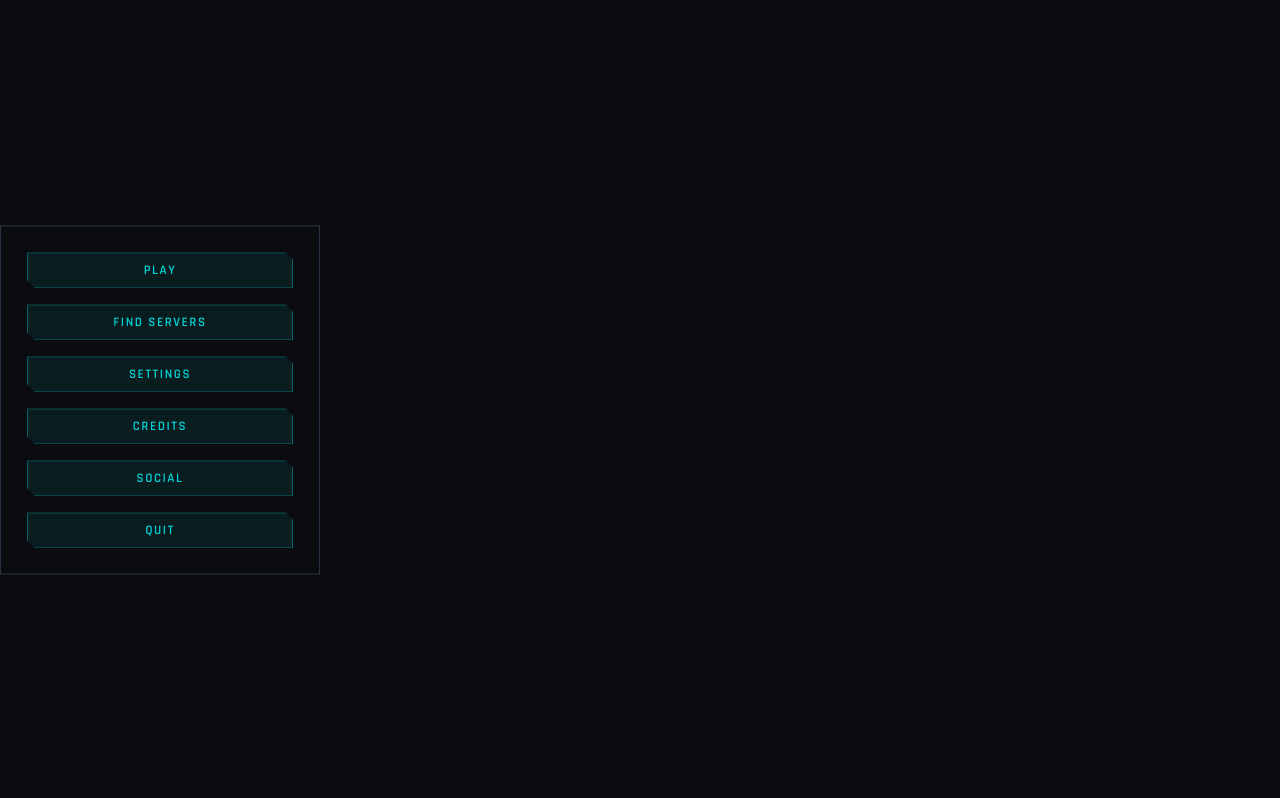
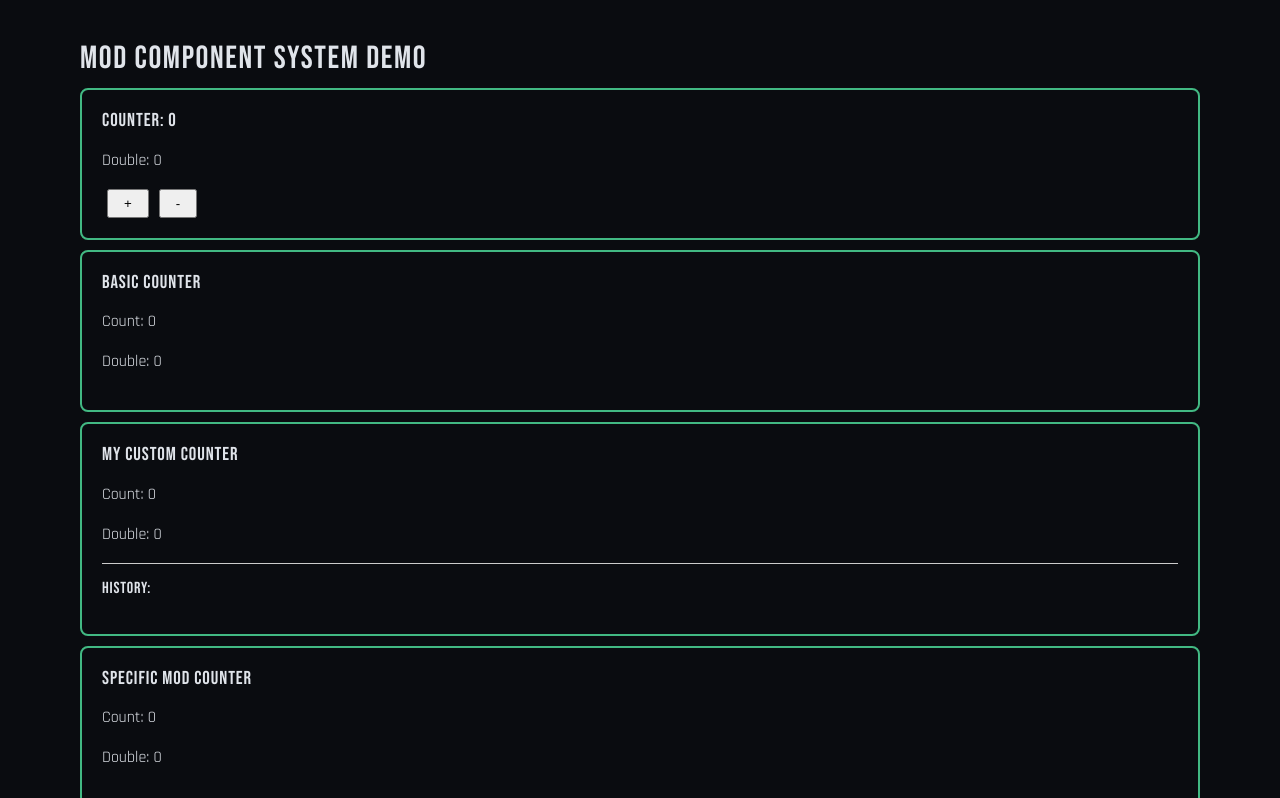
Before and after one commit to ArtemIyX/riftborn-ui, a Vue app: page /menu in a window 1280 px wide. Shown: the top 798 px of the page. Built offline with nearby package versions, Linux system fonts and the light colour scheme.

Commit message:
Mod architecture

```diff
--- a/src/App.vue
+++ b/src/App.vue
@@ -1,17 +1,71 @@
 <template>
-  <GToastContainer/>
+  <div id="app">
+    <h1>Mod Component System Demo</h1>
 
-  <router-view/>
+    <!-- Example 1: Simple usage -->
+    <ModComponent name="CounterWidget" />
 
+    <!-- Example 2: With custom props -->
+    <ModComponent
+      name="CounterDisplay"
+      :props="{
+        title: 'Basic Counter',
+        showHistory: false
+      }"
+    />
+
+    <!-- Example 3: With data object -->
+    <ModComponent
+      name="CounterDisplay"
+      :data="customData"
+    />
+
+    <!-- Example 4: Specify mod ID -->
+    <ModComponent
+      name="CounterDisplay"
+      mod-id="counter-mod"
+      :props="{
+        title: 'Specific Mod Counter',
+        multiplier: 5
+      }"
+    />
+
+    <!-- Example 5: With event handling -->
+    <ModComponent
+      name="CounterWidget"
+      @component-mounted="(name) => console.log('Mounted:', name)"
+      @component-error="(error) => console.error('Error:', error)"
+    />
+
+    <!-- Example 6: Using globally registered component directly -->
+    <CounterWidget />
+    <CounterDisplay :show-history="true" title="Direct Component" />
+  </div>
 </template>
+
+<style>
+#app {
+  max-width: 1200px;
+  margin: 0 auto;
+  padding: 20px;
+}
+</style>
 
 <script setup>
 
+import ModComponent from "@/components/mod/ModComponent.vue";
+import { modSystem } from './assets/mods/ModSystem.js'
+import {ref} from "vue";
 
+const counterMod = modSystem.getMod('counter-mod')
+
+// List all available components
+console.log('Available mod components:', modSystem.listComponents())
+
+const customData = ref({
+  title: 'My Custom Counter',
+  showHistory: true,
+  multiplier: 2
+})
 
 </script>
-
-<style scoped>
-
-
-</style>
--- a/src/assets/mods/ExampleMod.js
+++ /dev/null
@@ -1,59 +0,0 @@
-// mods/counterMod.js
-import { defineStore } from 'pinia'
-
-// Define the store for this mod
-const useCounterModStore = defineStore('counterMod', {
-  state: () => ({
-    count: 0,
-    history: []
-  }),
-  getters: {
-    doubleCount: (state) => state.count * 2
-  },
-  actions: {
-    increment() {
-      this.count++
-      this.history.push({ action: 'increment', timestamp: Date.now() })
-    },
-    decrement() {
-      this.count--
-      this.history.push({ action: 'decrement', timestamp: Date.now() })
-    }
-  }
-})
-
-// Define the mod
-export default {
-  id: 'counter-mod',
-  name: 'Counter Mod',
-  version: '1.0.0',
-  description: 'A simple counter mod',
-
-  // Pinia stores to inject
-  stores: {
-    counter: useCounterModStore
-  },
-
-  // Install Vue components, directives, etc.
-  install(app) {
-    // Register a component
-    app.component('CounterWidget', {
-      setup() {
-        const store = useCounterModStore()
-        return { store }
-      },
-      template: `
-        <div class="counter-widget">
-          <h3>Counter: {{ store.count }}</h3>
-          <button @click="store.increment()">+</button>
-          <button @click="store.decrement()">-</button>
-        </div>
-      `
-    })
-  },
-
-  // Initialize the mod
-  init(app, pinia) {
-    console.log('Counter mod initialized')
-  }
-}
--- /dev/null
+++ b/src/assets/mods/ExampleMod/CounterDisplay.vue
@@ -0,0 +1,63 @@
+<!-- mods/counter/CounterDisplay.vue -->
+<script setup>
+import { useCounterModStore } from './store'
+
+const props = defineProps({
+  showHistory: {
+    type: Boolean,
+    default: false
+  },
+  title: {
+    type: String,
+    default: 'Counter'
+  },
+  multiplier: {
+    type: Number,
+    default: 1
+  }
+})
+
+const store = useCounterModStore()
+</script>
+
+<template>
+  <div class="counter-display">
+    <h3>{{ title }}</h3>
+    <p>Count: {{ store.count * multiplier }}</p>
+    <p>Double: {{ store.doubleCount * multiplier }}</p>
+
+    <div v-if="showHistory" class="history">
+      <h4>History:</h4>
+      <ul>
+        <li v-for="(item, index) in store.history" :key="index">
+          {{ item.action }} at {{ new Date(item.timestamp).toLocaleTimeString() }}
+        </li>
+      </ul>
+    </div>
+  </div>
+</template>
+
+<style scoped>
+.counter-display {
+  padding: 20px;
+  border: 2px solid #42b983;
+  border-radius: 8px;
+  margin: 10px 0;
+}
+
+.history {
+  margin-top: 15px;
+  padding-top: 15px;
+  border-top: 1px solid #ccc;
+}
+
+.history ul {
+  list-style: none;
+  padding: 0;
+}
+
+.history li {
+  padding: 5px 0;
+  font-size: 0.9em;
+}
+</style>
--- /dev/null
+++ b/src/assets/mods/ExampleMod/CounterWidget.vue
@@ -0,0 +1,29 @@
+<!-- mods/counter/CounterWidget.vue -->
+<script setup>
+import { useCounterModStore } from './store.js'
+
+const store = useCounterModStore()
+</script>
+
+<template>
+  <div class="counter-widget">
+    <h3>Counter: {{ store.count }}</h3>
+    <p>Double: {{ store.doubleCount }}</p>
+    <button @click="store.increment()">+</button>
+    <button @click="store.decrement()">-</button>
+  </div>
+</template>
+
+<style scoped>
+.counter-widget {
+  padding: 20px;
+  border: 2px solid #42b983;
+  border-radius: 8px;
+  margin: 10px 0;
+}
+
+button {
+  margin: 0 5px;
+  padding: 5px 15px;
+}
+</style>
--- /dev/null
+++ b/src/assets/mods/ExampleMod/index.js
@@ -0,0 +1,34 @@
+// mods/counter/index.js
+import { useCounterModStore } from './store'
+import CounterWidget from './CounterWidget.vue'
+import CounterDisplay from './CounterDisplay.vue'
+
+export default {
+  id: 'counter-mod',
+  name: 'Counter Mod',
+  version: '1.0.0',
+  description: 'A simple counter mod',
+
+  // Export components (can be used with ModComponent)
+  components: {
+    CounterWidget,
+    CounterDisplay
+  },
+
+  stores: {
+    counter: useCounterModStore
+  },
+
+  // Optional: prefix for global component registration
+  config: {
+    componentPrefix: 'Counter' // Components will be registered as CounterWidget, CounterDisplay
+  },
+
+  install(app) {
+    console.log('Counter mod installing components')
+  },
+
+  init(app, pinia) {
+    console.log('Counter mod initialized')
+  }
+}
--- /dev/null
+++ b/src/assets/mods/ExampleMod/store.js
@@ -0,0 +1,22 @@
+// mods/counter/store.js
+import { defineStore } from 'pinia'
+
+export const useCounterModStore = defineStore('counterMod', {
+  state: () => ({
+    count: 0,
+    history: []
+  }),
+  getters: {
+    doubleCount: (state) => state.count * 2
+  },
+  actions: {
+    increment() {
+      this.count++
+      this.history.push({ action: 'increment', timestamp: Date.now() })
+    },
+    decrement() {
+      this.count--
+      this.history.push({ action: 'decrement', timestamp: Date.now() })
+    }
+  }
+})
--- a/src/assets/mods/ModSystem.js
+++ b/src/assets/mods/ModSystem.js
@@ -5,9 +5,9 @@ class ModSystem {
   constructor() {
     this.mods = []
     this.registeredStores = []
+    this.app = null
   }
 
-  // Register a mod
   register(mod) {
     if (!mod.id || !mod.name) {
       throw new Error('Mod must have id and name')
@@ -16,12 +16,23 @@ class ModSystem {
     console.log(`Registered mod: ${mod.name}`)
   }
 
-  // Install all mods into the Vue app and Pinia
   install(app, pinia) {
+    this.app = app // Store app instance
+
     this.mods.forEach(mod => {
       // Install app-level mods (components, directives, etc.)
       if (mod.install) {
         mod.install(app)
+      }
+
+      // Register components globally (optional)
+      if (mod.components) {
+        Object.entries(mod.components).forEach(([name, component]) => {
+          const componentName = mod.config?.componentPrefix
+            ? `${mod.config.componentPrefix}${name}`
+            : name
+          app.component(componentName, component)
+        })
       }
 
       // Install Pinia stores
@@ -38,14 +49,48 @@ class ModSystem {
     })
   }
 
-  // Get all stores from mods
   getStores() {
     return this.registeredStores
   }
 
-  // Get specific mod
   getMod(id) {
     return this.mods.find(mod => mod.id === id)
+  }
+
+  getApp() {
+    return this.app
+  }
+
+  // Get component from any mod
+  getComponent(name, modId = null) {
+    if (modId) {
+      const mod = this.getMod(modId)
+      return mod?.components?.[name] || null
+    }
+
+    for (const mod of this.mods) {
+      if (mod.components?.[name]) {
+        return mod.components[name]
+      }
+    }
+    return null
+  }
+
+  // List all available components
+  listComponents() {
+    const components = []
+    this.mods.forEach(mod => {
+      if (mod.components) {
+        Object.keys(mod.components).forEach(name => {
+          components.push({
+            name,
+            modId: mod.id,
+            modName: mod.name
+          })
+        })
+      }
+    })
+    return components
   }
 }
 
--- /dev/null
+++ b/src/components/mod/ModComponent.vue
@@ -0,0 +1,110 @@
+<!-- components/ModComponent.vue -->
+<script setup>
+import { computed, defineProps, defineEmits } from 'vue'
+import {modSystem} from "@/assets/mods/ModSystem.js";
+
+const props = defineProps({
+  // The component name to render
+  name: {
+    type: String,
+    required: true
+  },
+  // Custom props to pass to the component
+  props: {
+    type: Object,
+    default: () => ({})
+  },
+  // Custom data/config
+  data: {
+    type: Object,
+    default: () => ({})
+  },
+  // Mod ID (optional, for disambiguation)
+  modId: {
+    type: String,
+    default: null
+  }
+})
+
+const emit = defineEmits(['component-mounted', 'component-error'])
+
+// Get the component from the mod system
+const component = computed(() => {
+  try {
+    // Try to get from globally registered components first
+    const app = modSystem.getApp()
+    if (app && app.component(props.name)) {
+      return app.component(props.name)
+    }
+
+    // If modId is specified, get from specific mod
+    if (props.modId) {
+      const mod = modSystem.getMod(props.modId)
+      if (mod && mod.components && mod.components[props.name]) {
+        return mod.components[props.name]
+      }
+    }
+
+    // Search through all mods
+    for (const mod of modSystem.mods) {
+      if (mod.components && mod.components[props.name]) {
+        return mod.components[props.name]
+      }
+    }
+
+    console.warn(`Component "${props.name}" not found in any mod`)
+    return null
+  } catch (error) {
+    console.error(`Error loading component "${props.name}":`, error)
+    emit('component-error', error)
+    return null
+  }
+})
+
+// Merge props and data
+const componentProps = computed(() => ({
+  ...props.props,
+  ...props.data
+}))
+
+// Handle component mounted
+const onMounted = () => {
+  emit('component-mounted', props.name)
+}
+</script>
+
+<template>
+  <div class="mod-component-wrapper">
+    <component
+      v-if="component"
+      :is="component"
+      v-bind="componentProps"
+      @mounted="onMounted"
+    />
+    <div v-else class="mod-component-error">
+      <p>⚠️ Component "{{ name }}" not found</p>
+      <p v-if="modId" class="mod-id">Mod ID: {{ modId }}</p>
+    </div>
+  </div>
+</template>
+
+<style scoped>
+.mod-component-wrapper {
+  display: contents;
+}
+
+.mod-component-error {
+  padding: 20px;
+  border: 2px dashed #ff6b6b;
+  border-radius: 8px;
+  background: #ffe0e0;
+  color: #c92a2a;
+  text-align: center;
+}
+
+.mod-component-error .mod-id {
+  font-size: 0.9em;
+  opacity: 0.8;
+  margin-top: 5px;
+}
+</style>
--- a/src/main.js
+++ b/src/main.js
@@ -1,4 +1,4 @@
-import { createApp } from 'vue'
+import {createApp} from 'vue'
 import App from './App.vue'
 import router from './router'
 
@@ -8,9 +8,9 @@ import './assets/styles/colors.css'
 import './assets/styles/utility-colors.css'
 import {colors} from "@/colors.js";
 import {createPinia} from "pinia";
-import { modSystem } from './assets/mods/modSystem'
+import {modSystem} from './assets/mods/modSystem'
 
-import ExampleMod from './assets/mods/ExampleMod.js'
+import ExampleMod from './assets/mods/ExampleMod'
 
 const pinia = createPinia()
 const app = createApp(App)
```
